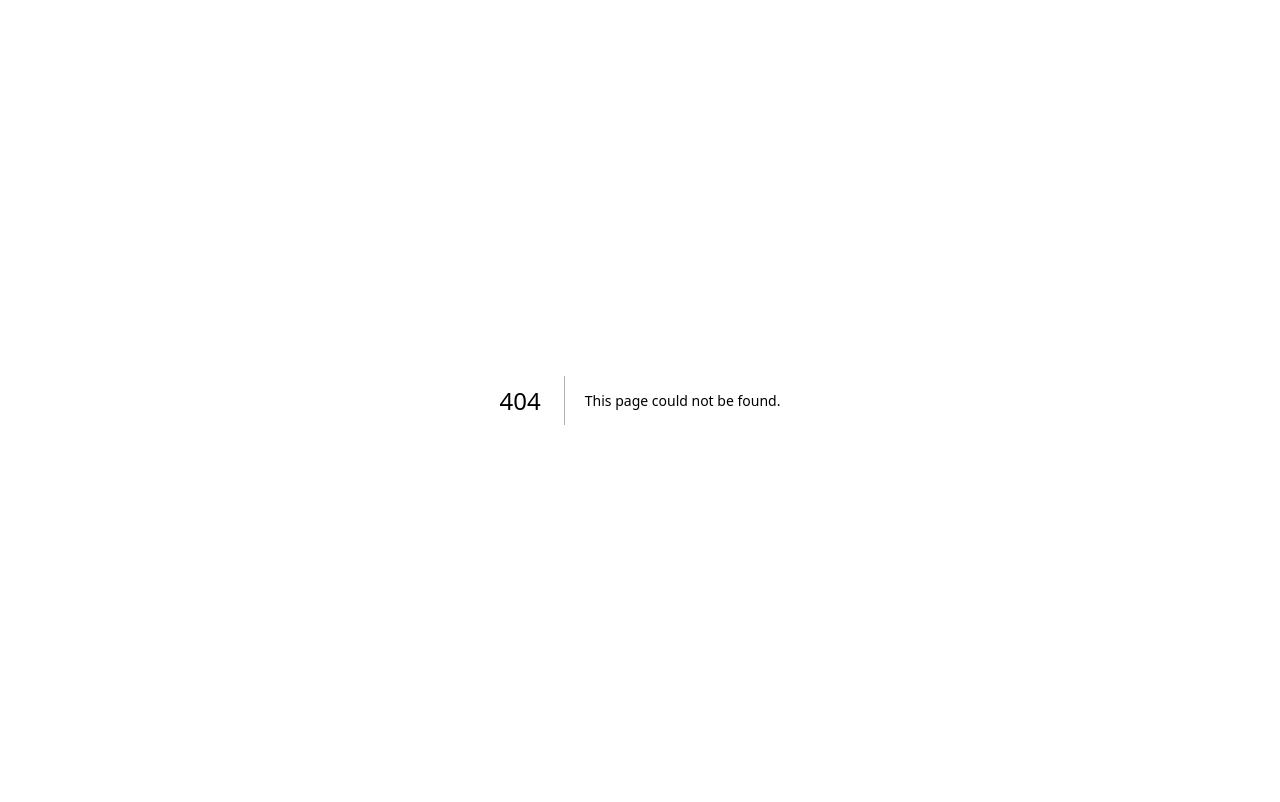
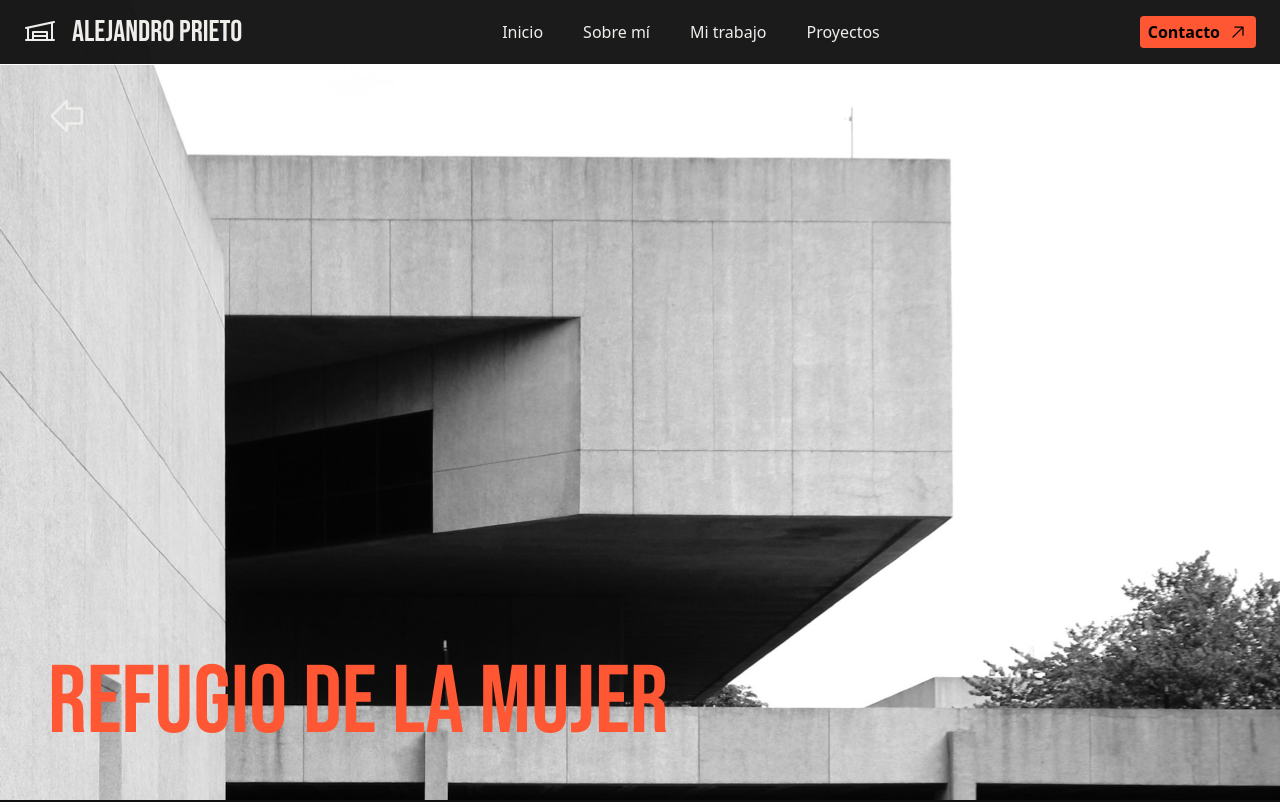
Before and after one commit to OmarAcuna0205/alejandro, a Next.js app: page /projects/1 in a window 1280 px wide. Before the commit this address had no page. Shown: the top 802 px of the page. Built offline with nearby package versions, Linux system fonts and the light colour scheme.

Commit message:
feat: add ProjectPage component with animations and layout

```diff
--- /dev/null
+++ b/src/app/(public)/projects/[id]/page.tsx
@@ -0,0 +1,38 @@
+"use client";
+
+import Link from "next/link";
+import { motion } from "framer-motion";
+import { ArrowFatLeftIcon } from "@phosphor-icons/react";
+
+export default function ProjectPage() {
+    return (
+        <main>
+
+            <motion.section className="relative h-screen"
+                initial={{ opacity: 0 }}
+                animate={{ opacity: 1 }}
+                transition={{ duration: 1.5, ease: "easeInOut" }}>
+
+                <img src="/images/work.jpg" alt="work" className="absolute inset-0 w-full h-full object-cover" />
+
+                <motion.div className="absolute top-24 left-6 md:left-12 z-10"
+                    initial={{ opacity: 0, x: -20 }}
+                    animate={{ opacity: 1, x: 0 }}
+                    transition={{ duration: 1.5, delay: 0.5, ease: "easeInOut" }}>
+
+                    <Link href="/" className="text-accent md:text-foreground hover:text-accent transition-colors hover:-translate-y-0.5 duration-300"
+                    ><ArrowFatLeftIcon size={40} /></Link>
+
+                </motion.div>
+
+                <motion.p className="absolute bottom-12 left-6 md:left-12 text-8xl text-accent font-heading uppercase"
+                    initial={{ opacity: 0, y: 20 }}
+                    animate={{ opacity: 1, y: 0 }}
+                    transition={{ duration: 1.5, delay: 0.5, ease: "easeInOut" }}
+                >Refugio de la mujer</motion.p>
+
+            </motion.section>
+
+        </main>
+    )
+}
```
